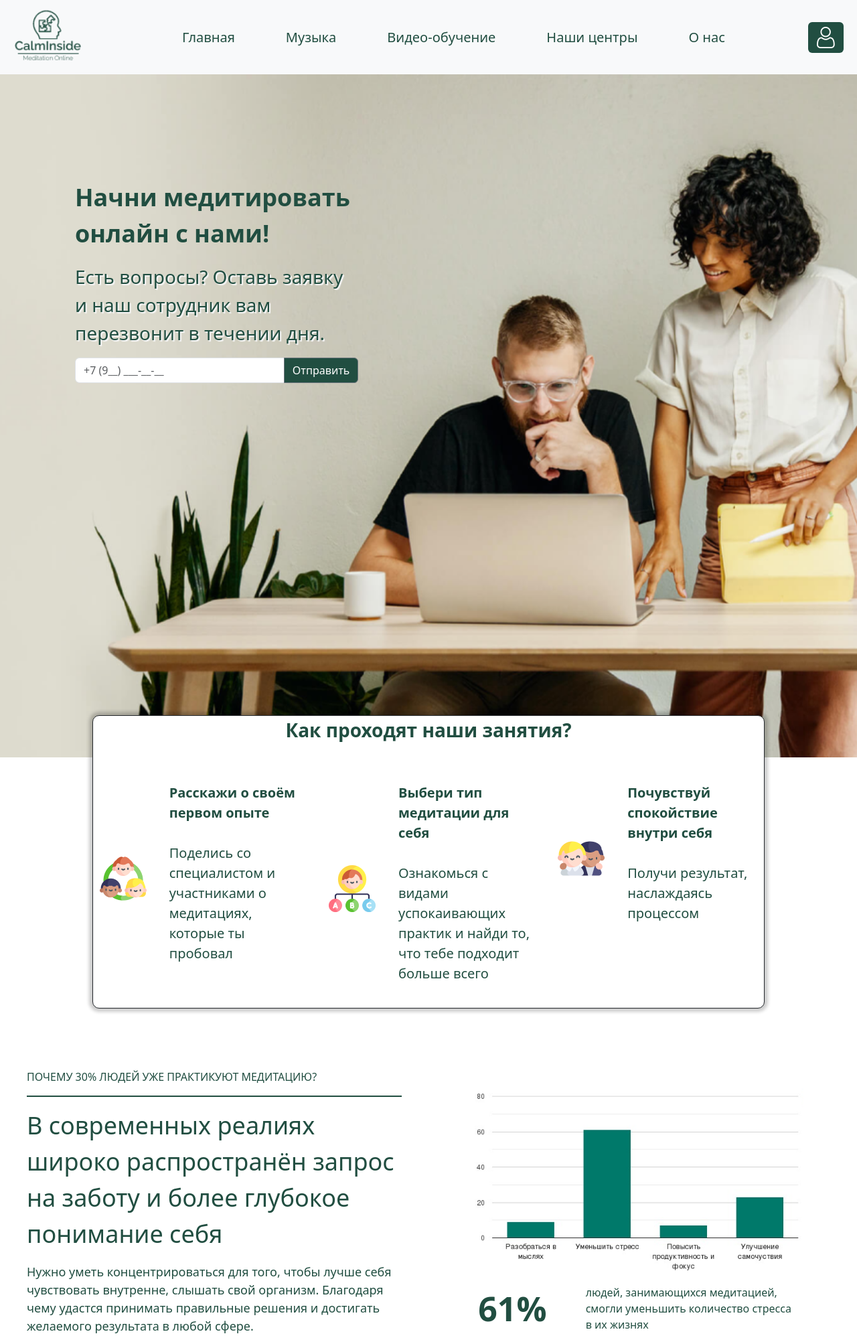
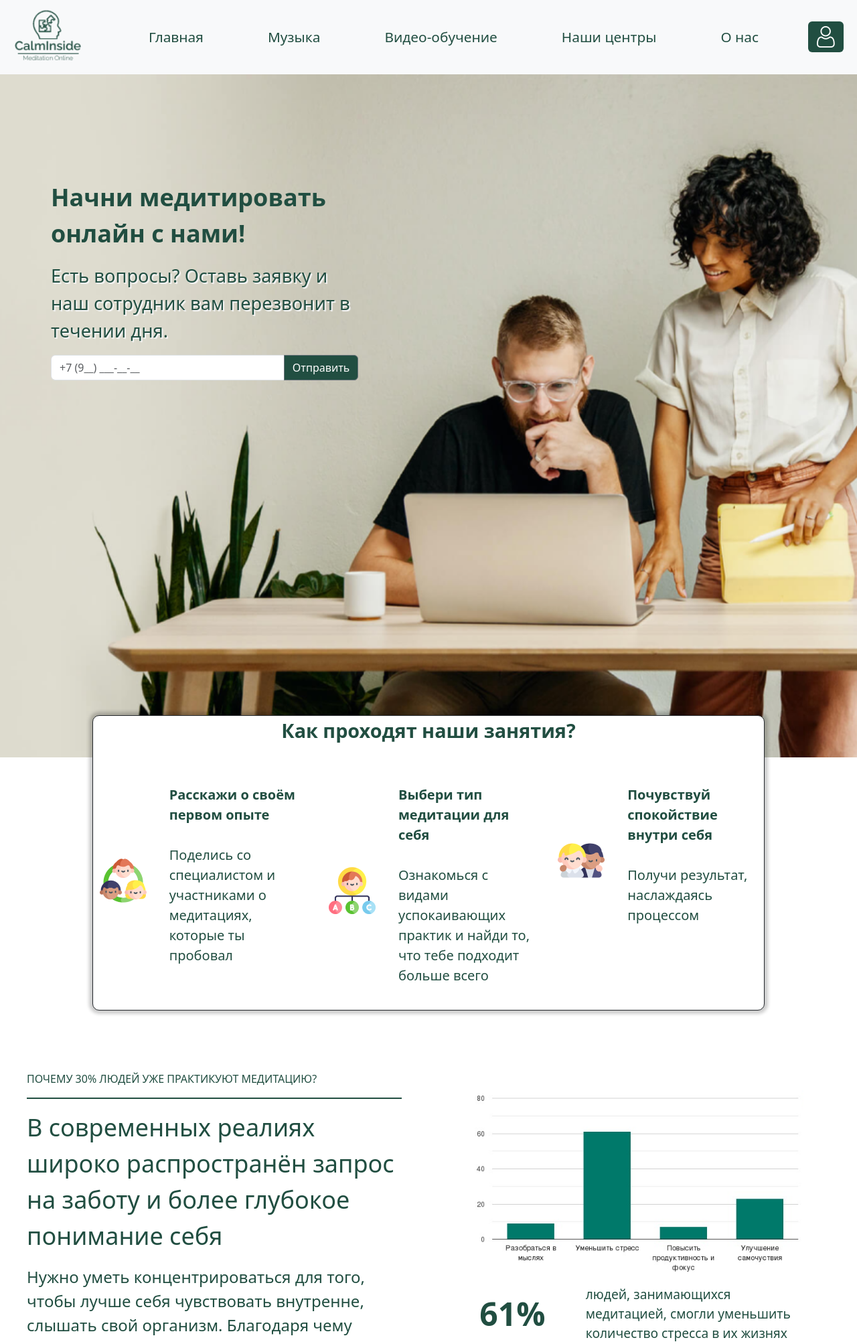
Before and after one commit to svtrev1/CalmInside, a PHP site: page /main.html in a window 1280 px wide. Shown: the top 2007 px of the page at 67% size. Run offline with PHP 8.4, Linux system fonts and the light colour scheme.

Commit message:
fix font-size to (rem) in main.html

```diff
--- a/assets/main.css
+++ b/assets/main.css
@@ -7,9 +7,9 @@
 
 .nav-link {
     color: #214E41;
-    margin-left: 30px;
-    margin-right: 30px;
-    font-size: 20px;
+    margin-left: 40px;
+    margin-right: 40px;
+    font-size: 1.3rem;
 }
 
 .nav-link:hover {
@@ -56,22 +56,22 @@
 }
 
 .text1_1 {
-    font-size: 36px;
+    font-size: 2.25rem;
     color: #214E41;
     padding-top: 30%;
-    padding-left: 100px;
+    padding-left: 4rem;
     font-weight: bold;
 }
 
 .text1_2 {
-    font-size: 28px;
+    font-size: 1.7rem;
     color: #214E41;
-    padding-left: 100px;
+    padding-left: 4rem;
     text-shadow: 1px 1px 1px whitesmoke, 2px 2px 1px whitesmoke;
 }
 
 .text1_3 {
-    padding-left: 100px;
+    padding-left: 4rem;
 }
 
 .second {
@@ -87,7 +87,7 @@
 
 .text2_1 {
     color: #214E41;
-    font-size: 28px;
+    font-size: 1.8rem;
     font-weight: bold;
 }
 
--- a/main.html
+++ b/main.html
@@ -53,7 +53,7 @@
                             <img class="w-100 img-fluid" style="margin: 15px; max-width: 150px; min-width: 70px;" src="assets/images/plus1.png" style="height: auto; min-width: 80px; max-width: 200px;" alt="#">
                         </div>
                         <div class="col-8">
-                            <p style="font-size: 20px; color: #214E41;"><b>Расскажи о своём первом опыте</b><br><br>Поделись со специалистом и участниками о медитациях, которые ты пробовал</p>
+                            <p style="font-size: 1.25rem; color: #214E41;"><b>Расскажи о своём первом опыте</b><br><br>Поделись со специалистом и участниками о медитациях, которые ты пробовал</p>
                         </div>
                     </div>
                 </div>
@@ -63,7 +63,7 @@
                             <img class="w-100 img-fluid" style="margin: 15px; max-width: 150px; min-width: 70px;" src="assets/images/plus2.png" alt="#">
                         </div>
                         <div class="col-8">
-                            <p style="font-size: 20px; color: #214E41;"><b>Выбери тип медитации для себя</b><br><br>Ознакомься с видами успокаивающих практик и найди то, что тебе подходит больше всего</p>
+                            <p style="font-size: 1.25rem; color: #214E41;"><b>Выбери тип медитации для себя</b><br><br>Ознакомься с видами успокаивающих практик и найди то, что тебе подходит больше всего</p>
                         </div>
                     </div>
                 </div>
@@ -73,7 +73,7 @@
                             <img class="w-100 img-fluid" style="margin: 15px; max-width: 150px; min-width: 70px;" src="assets/images/plus3.png" alt="#">
                         </div>
                         <div class="col-8">
-                            <p style="font-size: 20px; color: #214E41;"><b>Почувствуй спокойствие внутри себя</b><br><br>Получи результат, наслаждаясь процессом</p>
+                            <p style="font-size: 1.25rem; color: #214E41;"><b>Почувствуй спокойствие внутри себя</b><br><br>Получи результат, наслаждаясь процессом</p>
                         </div>
                     </div>
                 </div>
@@ -84,19 +84,19 @@
         <div class="third" style="margin-top: 50px;">
             <div class="row">
                 <div class="col-lg-6 col-md-12" style="text-align: left; margin: auto; max-width: 800px; padding: 40px;">
-                    <p style="font-size: 16px; color: #214E41;">ПОЧЕМУ 30% ЛЮДЕЙ УЖЕ ПРАКТИКУЮТ МЕДИТАЦИЮ?</p>
+                    <p style="font-size: 1rem; color: #214E41;">ПОЧЕМУ 30% ЛЮДЕЙ УЖЕ ПРАКТИКУЮТ МЕДИТАЦИЮ?</p>
                     <p style="border-bottom: 2px solid #214E41;"></p>
-                    <p style="font-size: 36px; color: #214E41;">В современных реалиях широко распространён запрос на заботу и более глубокое понимание себя</p>
-                    <p style="font-size: 18px; color: #214E41;">Нужно уметь концентрироваться для того, чтобы лучше себя чувствовать внутренне, слышать свой организм. Благодаря чему удастся принимать правильные решения и достигать желаемого результата в любой сфере.</p>
+                    <p style="font-size: 2.25rem; color: #214E41;">В современных реалиях широко распространён запрос на заботу и более глубокое понимание себя</p>
+                    <p style="font-size: 1.5rem; color: #214E41;">Нужно уметь концентрироваться для того, чтобы лучше себя чувствовать внутренне, слышать свой организм. Благодаря чему удастся принимать правильные решения и достигать желаемого результата в любой сфере.</p>
                 </div>
                 <div class="col-lg-6 col-md-12" style="padding: 40px">
                     <img class="w-100 img-fluid" style="padding: 20px 40px 20px 20px;" src="assets/images/diagram.png" alt="#">
                     <div class="row" style="align-items: center;">
                         <div class="col-4" style="text-align: right;">
-                            <p style="font-size: 50px; font-weight: bold; color: #214E41; text-align: center;">61%</p>
+                            <p style="font-size: 3rem; font-weight: bold; color: #214E41; text-align: center;">61%</p>
                         </div>
                         <div class="col-7">
-                            <p style="color:#214E41; text-align: left;">людей, занимающихся медитацией, смогли уменьшить количество стресса в их жизнях</p>
+                            <p style="color:#214E41; text-align: left; font-size: 1.2rem;">людей, занимающихся медитацией, смогли уменьшить количество стресса в их жизнях</p>
                         </div>
                     </div>
                 </div>
@@ -107,9 +107,9 @@
         <div class="fourth">
             <div class="row">
                 <div class="col-lg-6 col-md-12" style="background-color: #E3EEED; display: flex; min-height: 400px;">
-                    <p style="color: #214E41; font-size: 28px; margin: auto; padding-left: 40px; padding-right: 20px;">Медитация представляет собой эффективный инструмент для тренировки концентрации, открывающий способность к саморефлексии в настоящем моменте.</p>
+                    <p style="color: #214E41; font-size: 2rem; margin: auto; padding-left: 40px; padding-right: 20px;">Медитация представляет собой эффективный инструмент для тренировки концентрации, открывающий способность к саморефлексии в настоящем моменте.</p>
                 </div>
-                <div class="col-lg-6 col-md-12" style="background-color: #214E41; font-size: 20px; text-align: center; min-height: 400px; display: flex;">
+                <div class="col-lg-6 col-md-12" style="background-color: #214E41; font-size: 1.5rem; text-align: center; min-height: 400px; display: flex;">
                     <div style="margin: auto;">
                         <p style="color: white; padding: 0 30px 0 30px;">На нашем сайте можешь подробнее ознакомиться с небольшими видео по обучению для начинающих направлению успокаивающих практик</p>
                         <a style="color: white;" href="video.html">ВИДЕО-ОБУЧЕНИЕ</a>
@@ -123,15 +123,15 @@
             <div class="row">
                 <div class="col-lg-7 col-md-12" style=" min-height: 400px; display: flex; padding-left: 50px;">
                     <div style="margin: auto;">
-                        <p style="color: #214E41; font-size: 36px; font-weight: bold;">Залог успеха - регулярная медитация</p>
-                        <p style="color: #214E41; font-size: 26px;">Уделяя несколько десятков минут каждый день, ты можешь достичь множества положительных эффектов:</p>
+                        <p style="color: #214E41; font-size: 2.25rem; font-weight: bold;">Залог успеха - регулярная медитация</p>
+                        <p style="color: #214E41; font-size: 1.625rem;">Уделяя несколько десятков минут каждый день, ты можешь достичь множества положительных эффектов:</p>
                     </div>
                 </div>
                 <div class="col-lg-5 col-md-12" style="display: flex;">
                     <img style="margin: auto; max-width: 700px" class="w-100 img-fluid img1" src="assets/images/fon2.png" alt="#">
                 </div>
             </div>
-            <div class="row" style="font-size: 19px; font-weight: bold; text-align: center; margin-bottom: 100px;">
+            <div class="row" style="font-size: 1.25rem; font-weight: bold; text-align: center; margin-bottom: 100px;">
                 <div class="col-lg-3 col-md-6 col-sm-12" style="margin-bottom: 50px;">
                     <img src="assets/images/adv1.png" alt="#">
                     <p>Ощущение бодрости тела</p>
@@ -155,7 +155,7 @@
         <div class="row" style="background-color: #214E41;">
             <div class="col-1"></div>
             <div class="col-10" style="text-align: center;">
-                <p style="font-size: 24px; color: #E3EEED; border-bottom: 2px solid #E3EEED;">CalmInside</p>
+                <p style="font-size: 1.5rem; color: #E3EEED; border-bottom: 2px solid #E3EEED;">CalmInside</p>
             </div>
             <div class="col-1"></div>
         </div>
```
